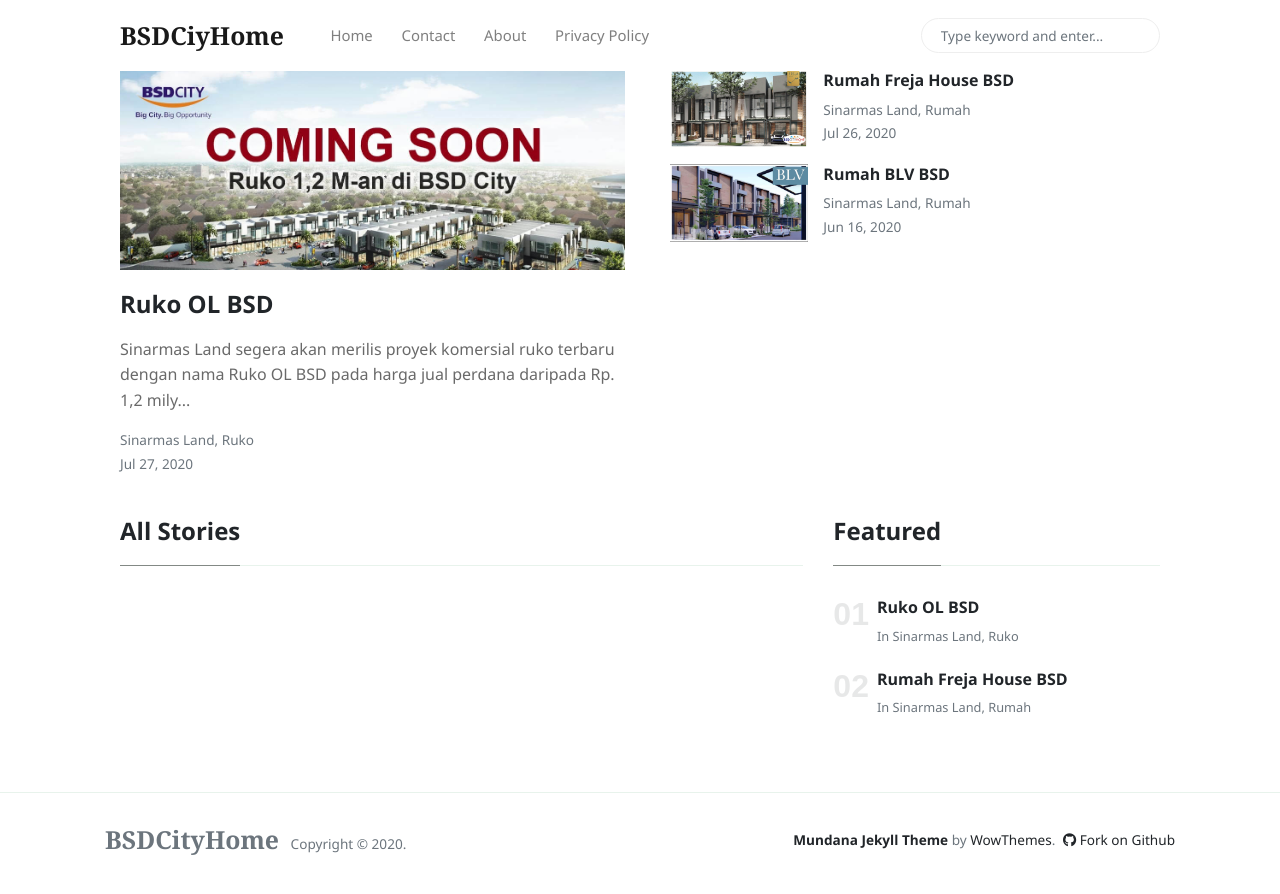
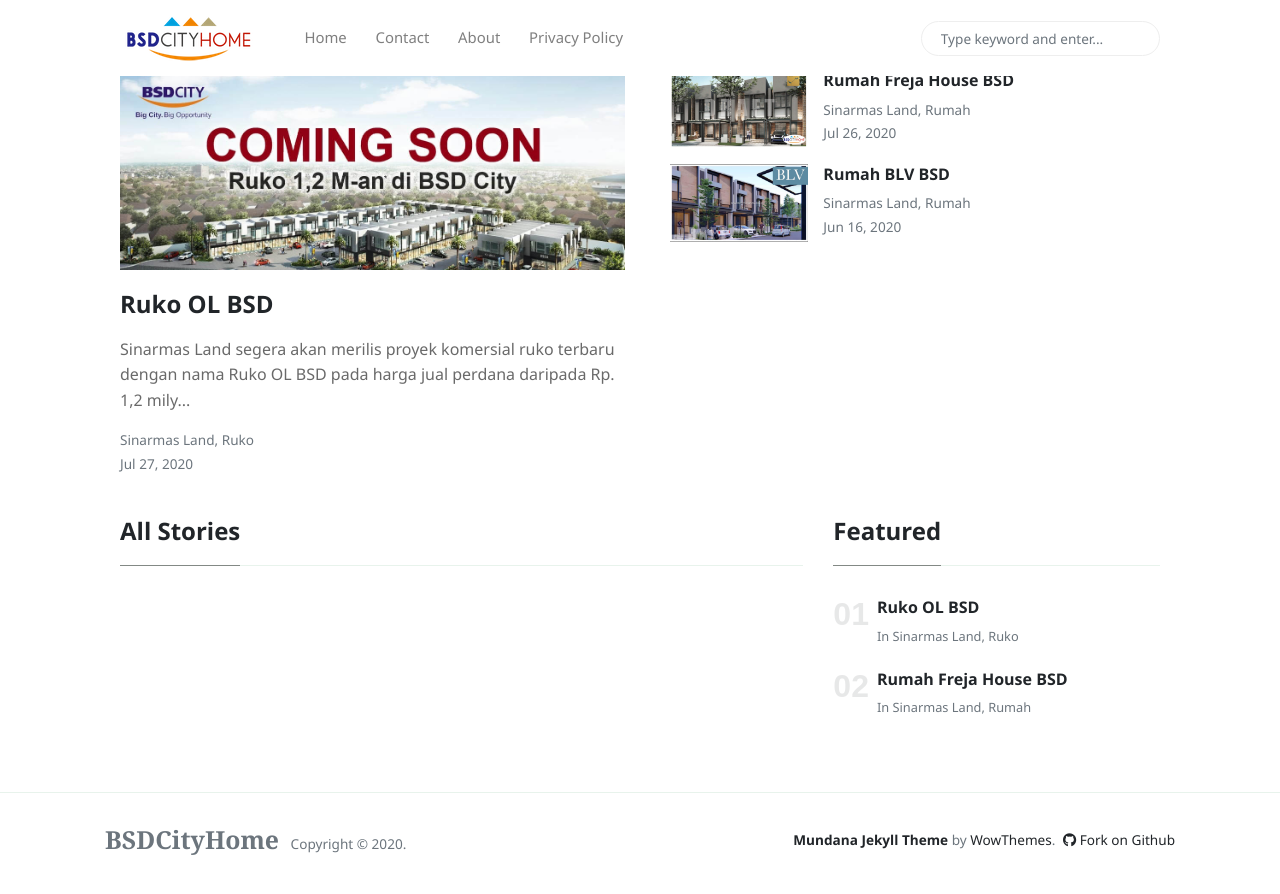
Before and after one commit to bsdcityhome/bsdcityhome.github.io, a Jekyll site: the page built from index.html, in a window 1280 px wide. Shown: the top 894 px of the page. Built offline with Jekyll 4.4.1, drawn with Linux system fonts in a browser that asks for light colours; nearby versions of some CDN libraries; the list of posts is cut into pages by our own code.

Commit message:
fix homepage in

```diff
--- a/_layouts/default.html
+++ b/_layouts/default.html
@@ -41,7 +41,7 @@
     <!-- Navbar -->
     <nav id="MagicMenu" class="topnav navbar navbar-expand-lg navbar-light bg-white fixed-top">
     <div class="container">
-        <a class="navbar-brand" href="{{ site.baseurl }}/index.html"><strong>{{site.name}}</strong></a>
+        <a class="navbar-brand" href="{{site.baseurl}}"><img class="brand-image" src="{{site.baseurl}}/{{site.logo}}"/></a>
         <button class="navbar-toggler collapsed" type="button" data-toggle="collapse" data-target="#navbarColor02" aria-controls="navbarColor02" aria-expanded="false" aria-label="Toggle navigation">
         <span class="navbar-toggler-icon"></span>
         </button>
```
